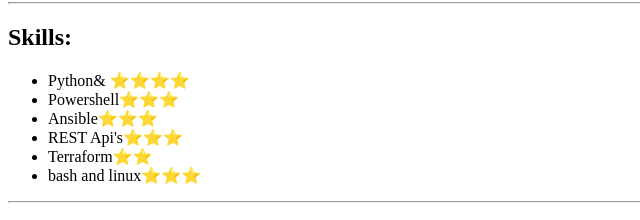
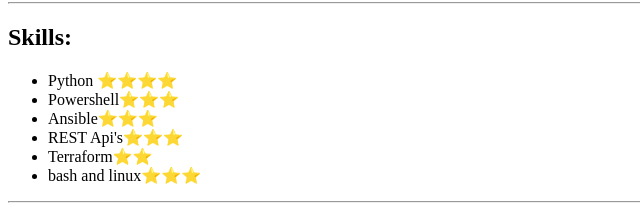
Before and after one commit to rajkumar9047/Resume-practice, a plain HTML site: page index.html in a window 1280 px wide. Shown: the part 530-750 px from the top of the page, 0-640 px from the left. Drawn offline with Linux system fonts and the light colour scheme.

Commit message:
Update index.html

```diff
--- a/index.html
+++ b/index.html
@@ -32,7 +32,7 @@
     <hr />
     <h2>Skills:</h2>
     <ul>
-        <li>Python& &#11088;&#11088;&#11088;&#11088;</li>
+        <li>Python &#11088;&#11088;&#11088;&#11088;</li>
         <li>Powershell&#11088;&#11088;&#11088;</li>
         <li>Ansible&#11088;&#11088;&#11088;</li>
         <li>REST Api's&#11088;&#11088;&#11088;</li>
```
